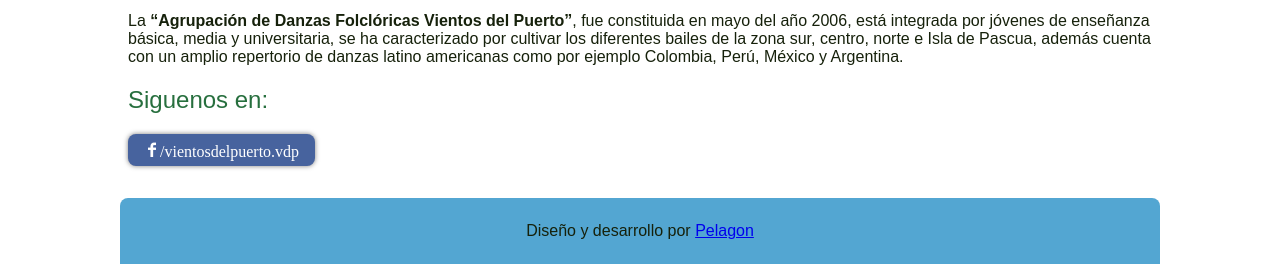
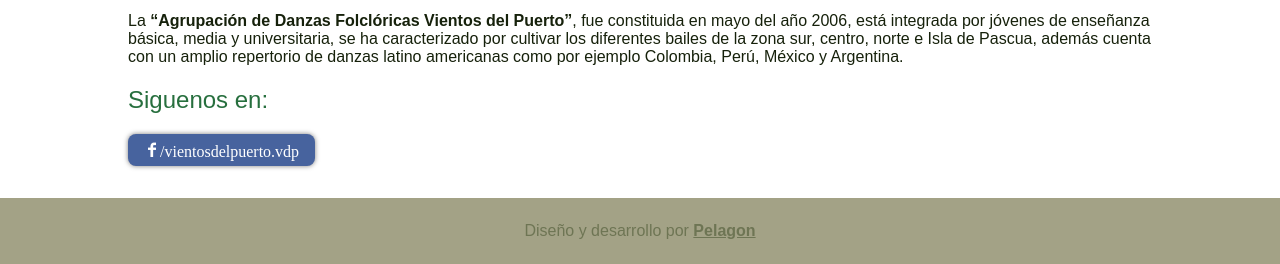
Before and after one commit to gburgost/pelaogon.github.io, a PHP site: page /vientosdelpuerto/index.html in a window 1280 px wide. Shown: the part 693-957 px from the top of the page. Run offline with PHP 8.4, Linux system fonts and the light colour scheme.

Commit message:
arreglo de footer

```diff
--- a/vientosdelpuerto/estilo/estilo.styl
+++ b/vientosdelpuerto/estilo/estilo.styl
@@ -146,10 +146,12 @@
 		box-shadow 0 0 30px black
 
 .Footer
-	background #53A6D2
+	background #A3A286
+	color #6E7554
 	padding .5em
-	border-radius .5em .5em 0 0
 	text-align center
+	&-description a
+		color #6E7554
 
 @media screen and (max-width: 767px)
 	.u-Container
--- a/vientosdelpuerto/index.html
+++ b/vientosdelpuerto/index.html
@@ -46,9 +46,9 @@
 			<button class="Contenido-redesButton facebook icon-facebook"><a class="Contenido-redesLink"href="https://www.facebook.com/vientosdelpuerto.vdp">/vientosdelpuerto.vdp</a></button>
 		</div>
 	</section>
-	<footer class="Footer u-Container">
+	<footer class="Footer">
 		<p class="Footer-description">
-			Diseño y desarrollo por <a href="http://pelaogon.github.io" target="_blank">Pelagon</a>
+			Diseño y desarrollo por <a href="http://pelaogon.github.io" target="_blank"><strong>Pelagon</strong></a>
 		</p>
 	</footer>
 	<script src="js/jquery.min.js"></script>
--- a/vientosdelpuerto/nosotros.html
+++ b/vientosdelpuerto/nosotros.html
@@ -60,9 +60,9 @@
 			</p>
 		</div>
 	</section>
-	<footer class="Footer u-Container">
+	<footer class="Footer">
 		<p class="Footer-description">
-			Diseño y desarrollo por <a href="http://pelaogon.github.io" target="_blank">Pelagon</a>
+			Diseño y desarrollo por <a href="http://pelaogon.github.io" target="_blank"><strong>Pelagon</strong></a>
 		</p>
 	</footer>
 
```
Also changed, not shown: vientosdelpuerto/estilo/estilo.css.
